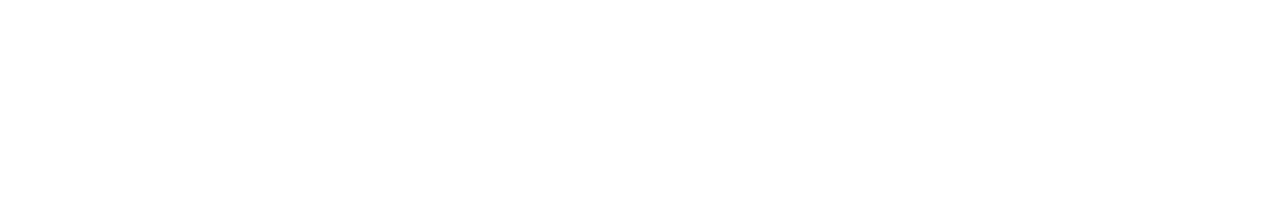
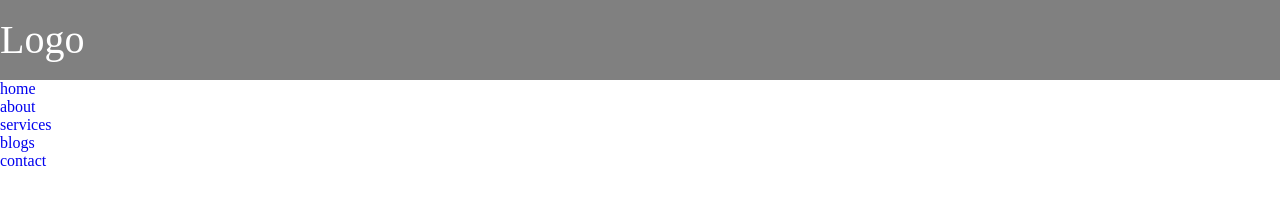
Before and after one commit to abdulahad-gh/responsive-navbar-with-htmlandcss, a plain HTML site: page index.html in a window 1280 px wide. Drawn offline with Linux system fonts and the light colour scheme.

Commit message:
completed style of logo

```diff
--- a/index.html
+++ b/index.html
@@ -12,9 +12,16 @@
 <body>
 
     <nav>
-        <label>
-
+        <label class="logo">
+            Logo
         </label>
+        <ul>
+            <li><a href="#">home</a></li>
+            <li><a href="#">about</a></li>
+            <li><a href="#">services</a></li>
+            <li><a href="#">blogs</a></li>
+            <li><a href="#">contact</a></li>
+        </ul>
     </nav>
 
 </body>
--- a/style.css
+++ b/style.css
@@ -0,0 +1,22 @@
+* {
+    padding: 0;
+    margin: 0;
+    list-style-type: none;
+    box-sizing: border-box;
+    text-decoration: none;
+}
+
+body {
+    font-family: montserrat;
+}
+
+nav {
+    background-color: gray;
+    height: 80px;
+}
+
+label.logo {
+    color: white;
+    font-size: 40px;
+    line-height: 80px;
+}
```
